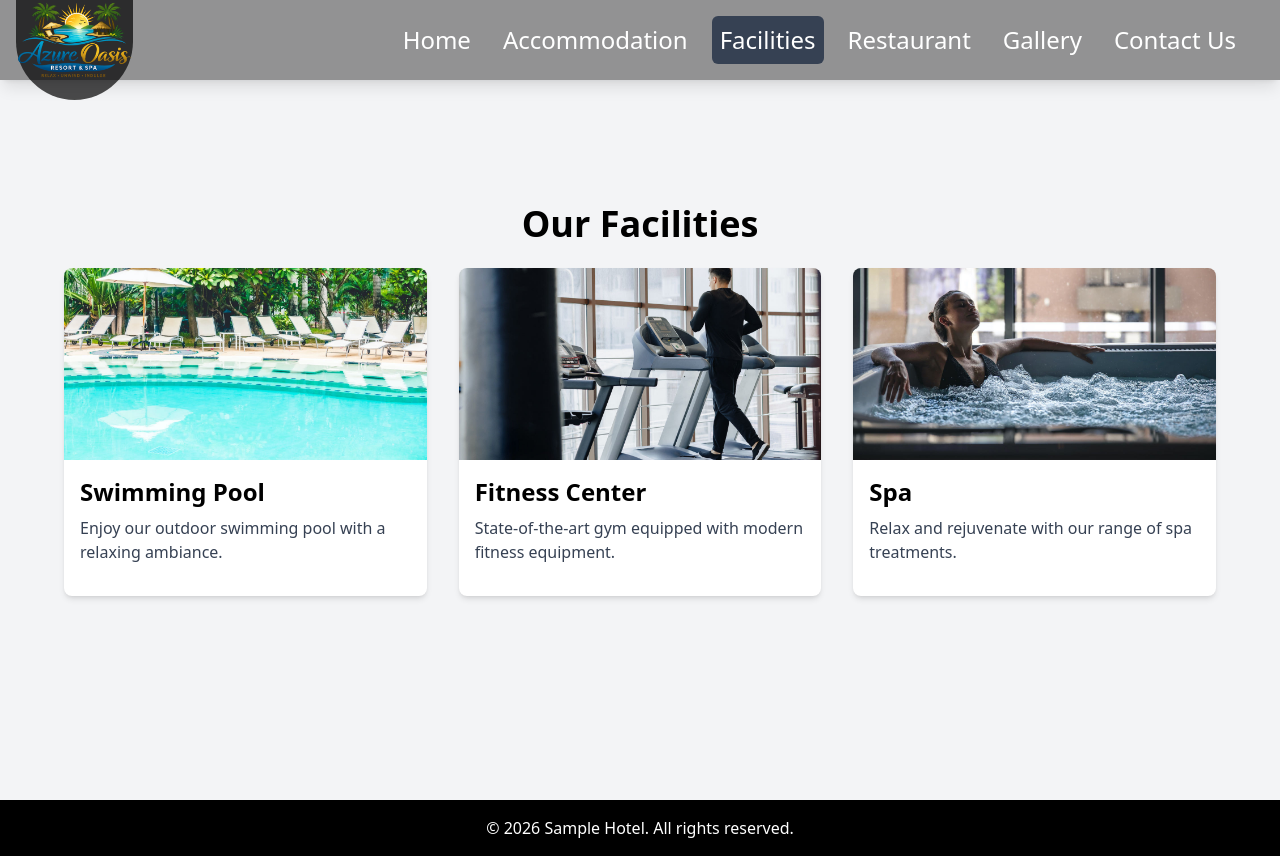
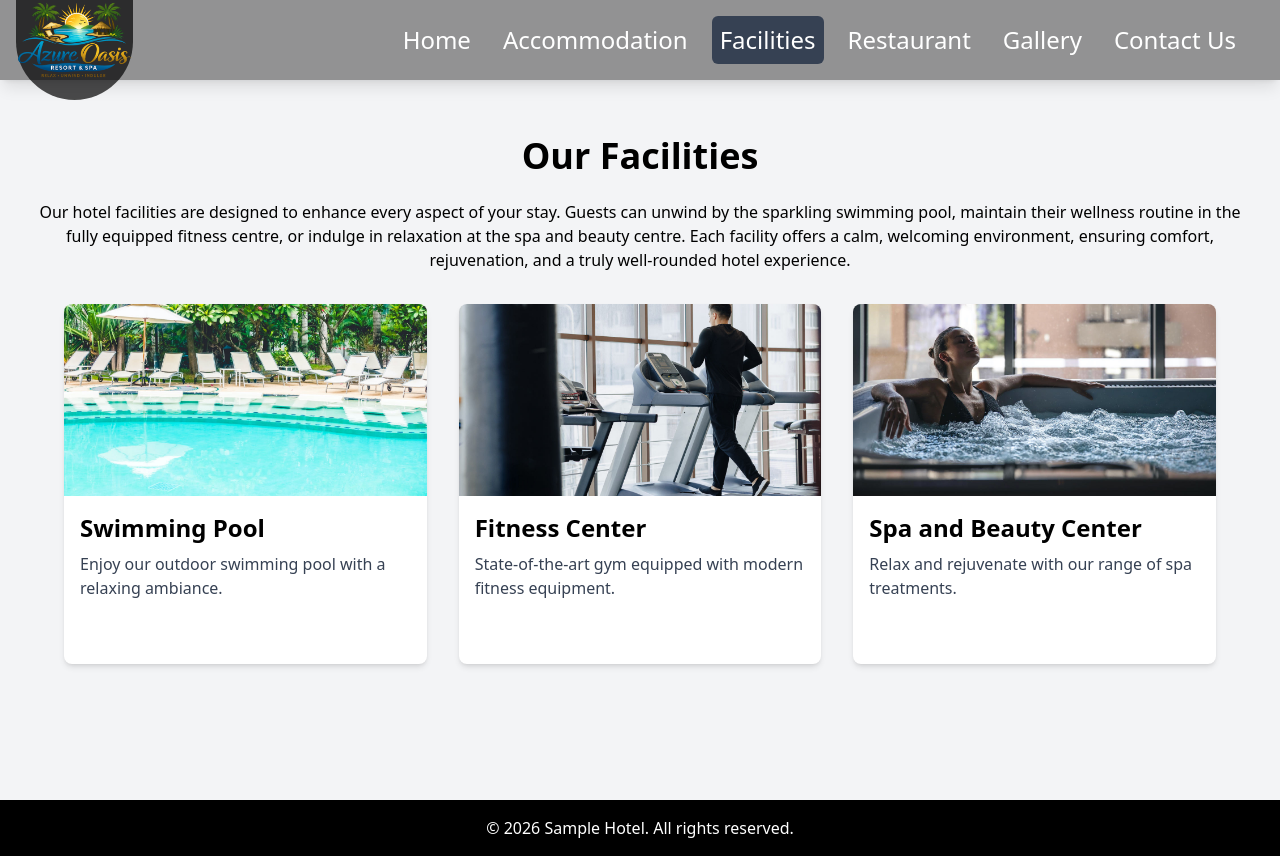
Before and after one commit to Mathew-Ritchie/Sample_Hotel_Website_Mathew_Ritchie, a React (Vite) app in the folder hotel-site/: page /facilities in a window 1280 px wide. Built offline with nearby package versions, Linux system fonts and the light colour scheme.

Commit message:
addition and styling of dynamic accomodation and facilities pages.

```diff
--- a/hotel-site/src/App.jsx
+++ b/hotel-site/src/App.jsx
@@ -8,6 +8,7 @@ import RestaurantPage from "./pages/RestaurantPage.jsx";
 import GalleryPage from "./pages/GalleryPage.jsx";
 import ContactUsPage from "./pages/ContactUsPage.jsx";
 import DynamicRoomInfoPage from "./pages/DynamicRoomInfoPage.jsx";
+import DynamicFacilitiesInfoPage from "./pages/DynamicFacilitiesInfoPage.jsx";
 
 export default function App() {
 return (
@@ -19,6 +20,7 @@ return (
                   {/* <Route index element={<Navigate to="standard" replace />} /> */}
                 <Route path="accommodations/:roomType" element={<DynamicRoomInfoPage />} />
                 <Route path="facilities" element={<FacilitiesPage />} />
+                <Route path="facilities/:facilityType" element={<DynamicFacilitiesInfoPage />} />
                 <Route path="restaurant" element={<RestaurantPage />} />
                 <Route path="gallery" element={<GalleryPage />} />
                 <Route path="contact-us" element={<ContactUsPage />} />
--- a/hotel-site/src/components/NavModalHeader.jsx
+++ b/hotel-site/src/components/NavModalHeader.jsx
@@ -70,14 +70,19 @@ export default function NavModalHeader() {
             <NavItem to="/facilities">Facilities</NavItem>
             <div className="absolute left-0 mt-0.5 hidden w-48 rounded-md bg-black/90 shadow-lg group-hover:block">
               <NavItem
-                  to="/facilities/standard"
+                  to="/facilities/pool"
                   className="text-lg"
-                > Standard Room
+                > Swimming Pool
               </NavItem>
               <NavItem
-                  to="/facilities/deluxe"
+                  to="/facilities/gym"
                   className="text-lg"
-                > Deluxe Room
+                > Fitness Center
+              </NavItem>
+              <NavItem
+                  to="/facilities/spa"
+                  className="text-lg"
+                > Spa & Beauty Center
               </NavItem>
             </div>
           </div>
--- a/hotel-site/src/data/facilitiesData.js
+++ b/hotel-site/src/data/facilitiesData.js
@@ -1,9 +1,5 @@
 const facilitiesData = {
-  spa: {
-    title: "Spa",
-    description: "Relax and rejuvenate with our range of spa treatments.",
-    image: "/images/spa1.jpeg",
-  },
+
   pool: {
     title: "Swimming Pool",
     description: "Enjoy our outdoor swimming pool with a relaxing ambiance.",
@@ -14,6 +10,11 @@ const facilitiesData = {
     description: "State-of-the-art gym equipped with modern fitness equipment.",
     image: "/images/gym1.jpeg",
   },
+  spa: {
+    title: "Spa and Beauty Center",
+    description: "Relax and rejuvenate with our range of spa treatments.",
+    image: "/images/spa1.jpeg",
+  },
 }
 
 export default facilitiesData;
--- a/hotel-site/src/pages/AccommodationPage.jsx
+++ b/hotel-site/src/pages/AccommodationPage.jsx
@@ -7,10 +7,16 @@ export default function AccommodationPage() {
    console.log(roomData);
     return (
         <div className="min-h-screen flex flex-col items-center justify-center bg-gray-100 p-8">
-            <h1 className="text-4xl font-bold mb-6">Our Accommodations</h1>
-            <div className="grid grid-cols-1 md:grid-cols-3 gap-8 w-full max-w-6xl">
+            <h1 className="text-4xl font-bold mb-6 mt-15">Our Accommodations</h1>
+            <p className="text-center mb-8">Our hotel accommodation features both Standard and Deluxe room options,
+              thoughtfully designed to suit different travel needs. Standard rooms offer
+              comfortable furnishings and essential amenities for a relaxing stay. Deluxe rooms
+              provide additional space and upgraded finishes, along with the convenience of a
+              private kitchenette, making them ideal for longer stays or guests seeking added
+              flexibility and comfort.</p>
+            <div className="flex flex-col md:flex-row gap-8 justify-center items-center w-full">
                 {Object.entries(roomData).map(([key, room]) => (
-                  <NavLink to={`/accommodations/${key}`} key={key} className="no-underline">
+                  <NavLink to={`/accommodations/${key}`} key={key} className="no-underline w-2/3 md:w-1/3">
                     <div key={key} className="bg-white rounded-lg shadow-md overflow-hidden">
                         <img src={room.images[0]} alt={room.name} className="w-full h-48 object-cover" />
                         <div className="p-4">
--- /dev/null
+++ b/hotel-site/src/pages/DynamicFacilitiesInfoPage.jsx
@@ -0,0 +1,32 @@
+import { useParams } from "react-router-dom";
+import facilitiesData from "../data/facilitiesData";
+
+
+
+export default function DynamicFacilitiesInfoPage() {
+    const { facilityType } = useParams();
+    const facility = facilitiesData[facilityType];
+
+    if (!facility) {
+        return (
+            <div className="min-h-screen flex flex-col items-center justify-center bg-gray-100 p-8">
+                <h1 className="text-4xl font-bold mb-6">Facility Not Found</h1>
+                <p className="text-gray-700">The requested facility does not exist.</p>
+            </div>
+        );
+    }
+
+    return (
+        <div className="min-h-screen flex flex-col items-center justify-center bg-gray-100 p-8">
+            <h1 className="text-4xl font-bold mb-6">{facility.title}</h1>
+            <div className="w-full max-w-4xl bg-white rounded-lg shadow-md p-6">
+                <p className="text-gray-700 mb-4">{facility.description}</p>
+                <div className="mb-4">
+                    <h2 className="text-2xl font-semibold mb-2">Amenities</h2>
+
+                </div>
+            </div>
+        </div>
+    );
+
+}
--- a/hotel-site/src/pages/FacilitiesPage.jsx
+++ b/hotel-site/src/pages/FacilitiesPage.jsx
@@ -1,29 +1,26 @@
+import facilitiesData from "../data/facilitiesData";
+import { NavLink } from "react-router-dom";
+
 export default function FacilitiesPage() {
     return (
         <div className="min-h-screen flex flex-col items-center justify-center bg-gray-100 p-8">
             <h1 className="text-4xl font-bold mb-6">Our Facilities</h1>
+             <p className="text-center mb-8">Our hotel facilities are designed to enhance every aspect of your stay.
+              Guests can unwind by the sparkling swimming pool, maintain their wellness routine in the fully equipped
+               fitness centre, or indulge in relaxation at the spa and beauty centre. Each facility offers a calm,
+               welcoming environment, ensuring comfort, rejuvenation, and a truly well-rounded hotel experience.</p>
             <div className="grid grid-cols-1 md:grid-cols-3 gap-8 w-full max-w-6xl">
-                <div className="bg-white rounded-lg shadow-md overflow-hidden">
-                    <img src="/images/pool2.jpeg" alt="Swimming Pool" className="w-full h-48 object-cover" />
-                    <div className="p-4">
-                        <h2 className="text-2xl font-semibold mb-2">Swimming Pool</h2>
-                        <p className="text-gray-700 mb-4">Enjoy our outdoor swimming pool with a relaxing ambiance.</p>
+              {Object.entries(facilitiesData).map(([key, facility]) => (
+                  <NavLink to={`/facilities/${key}`} key={key} className="no-underline h-90">
+                    <div key={key} className="bg-white h-90 rounded-lg shadow-md overflow-hidden">
+                        <img src={facility.image} alt={facility.title} className="w-full h-48 object-cover" />
+                        <div className="p-4">
+                            <h2 className="text-2xl font-semibold mb-2">{facility.title}</h2>
+                            <p className="text-gray-700 mb-4">{facility.description}</p>
+                        </div>
                     </div>
-                </div>
-                <div className="bg-white rounded-lg shadow-md overflow-hidden">
-                    <img src="/images/gym1.jpeg" alt="Fitness Center" className="w-full h-48 object-cover" />
-                    <div className="p-4">
-                        <h2 className="text-2xl font-semibold mb-2">Fitness Center</h2>
-                        <p className="text-gray-700 mb-4">State-of-the-art gym equipped with modern fitness equipment.</p>
-                    </div>
-                </div>
-                <div className="bg-white rounded-lg shadow-md overflow-hidden">
-                    <img src="/images/spa1.jpeg" alt="Spa" className="w-full h-48 object-cover" />
-                    <div className="p-4">
-                        <h2 className="text-2xl font-semibold mb-2">Spa</h2>
-                        <p className="text-gray-700 mb-4">Relax and rejuvenate with our range of spa treatments.</p>
-                    </div>
-                </div>
+                  </NavLink>
+                ))}
             </div>
         </div>
     );
```
